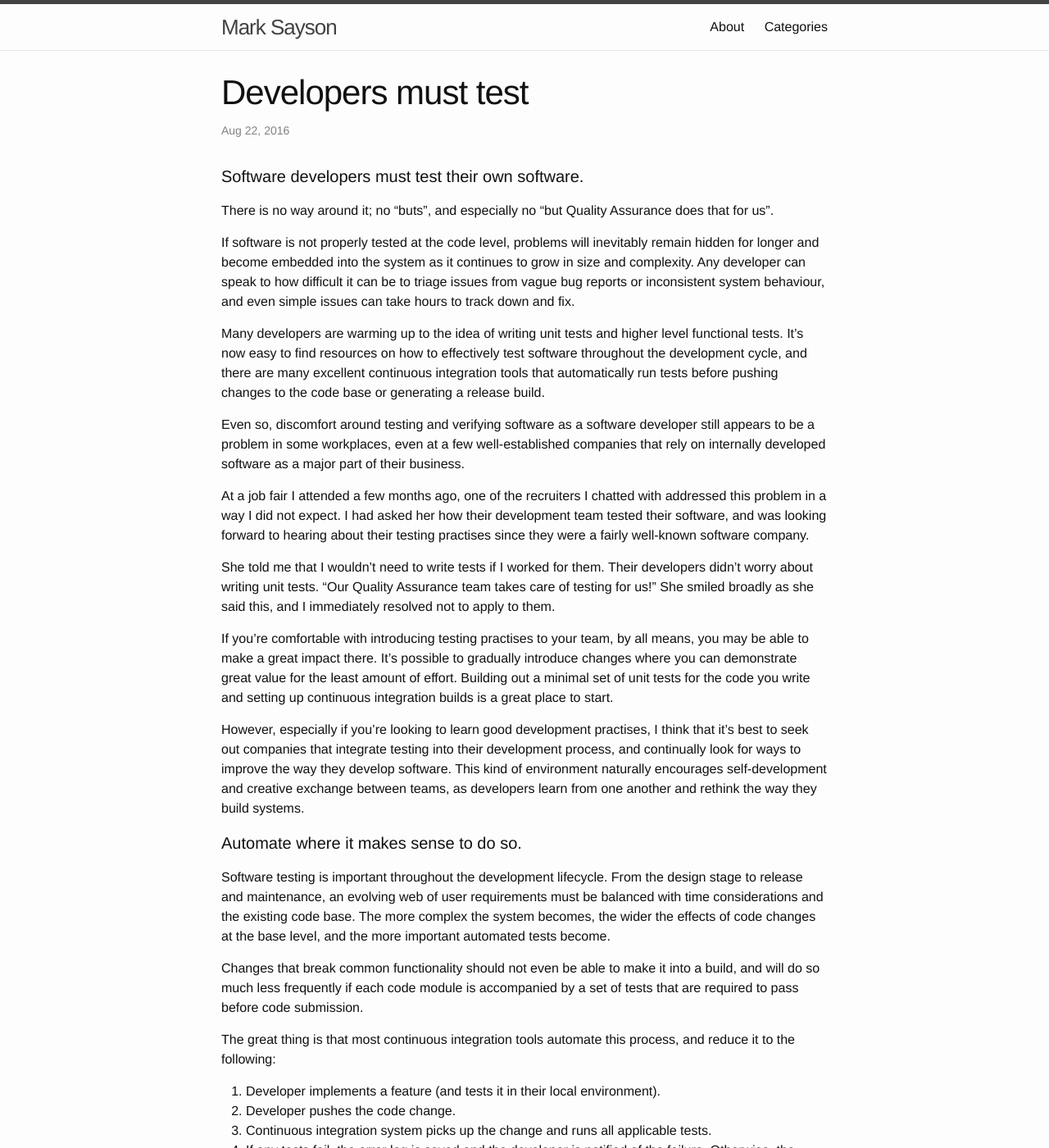
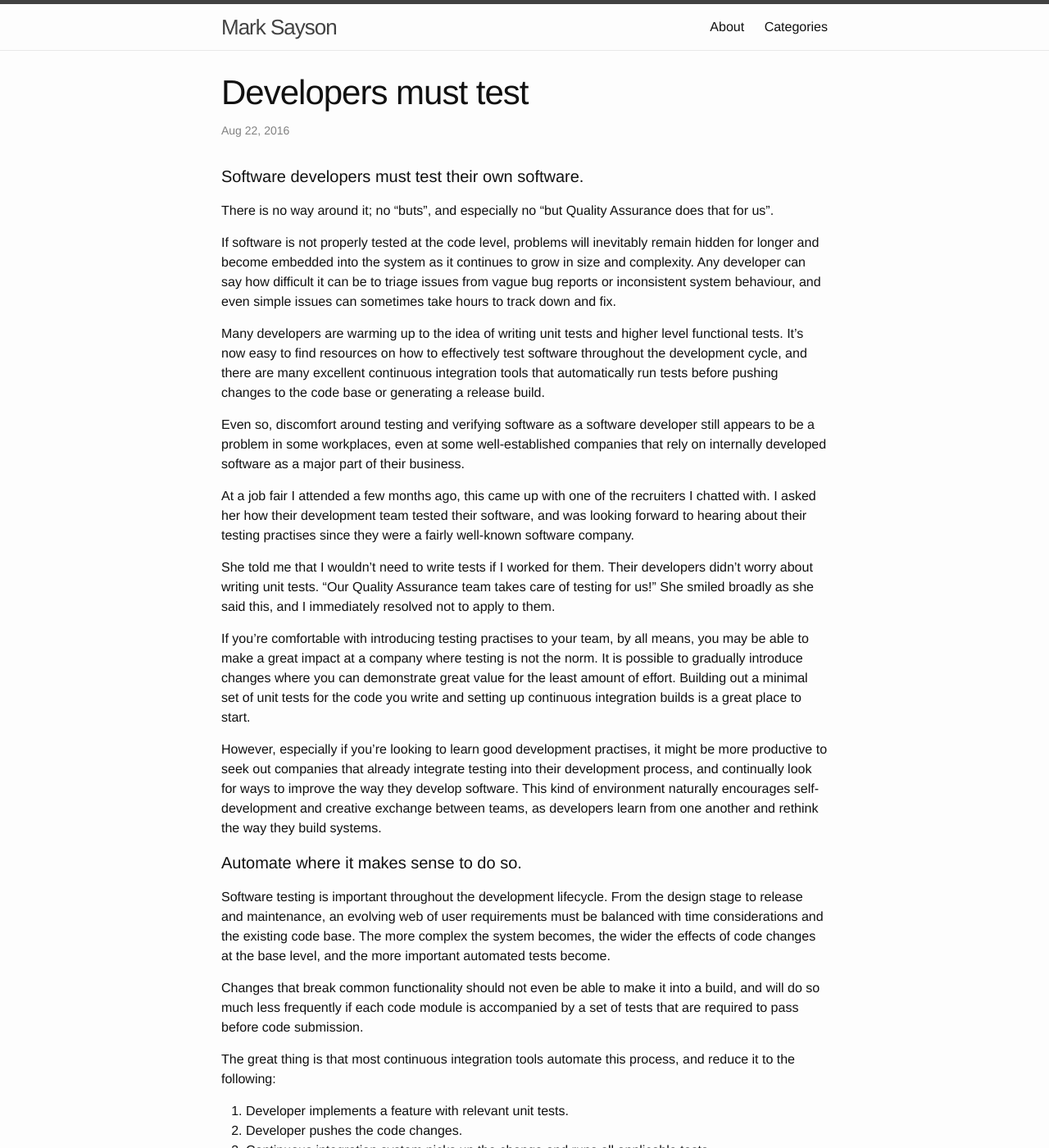
Before and after one commit to msayson/msayson.github.io, a Jekyll site: the page built from _posts/2016-08-21-developers-must-test.markdown, in a window 1280 px wide and 1400 px high. Shown: the whole window at 82% size. Built offline with Jekyll 4.4.1, drawn with Linux system fonts in a browser that asks for light colours; some of the changed text lies outside the part shown.

Commit message:
Editing and minor content updates to Developers Must Test blog post

```diff
--- a/_posts/2016-08-21-developers-must-test.markdown
+++ b/_posts/2016-08-21-developers-must-test.markdown
@@ -9,19 +9,19 @@ categories: testing
 
 There is no way around it; no "buts", and especially no "but Quality Assurance does that for us".
 
-If software is not properly tested at the code level, problems will inevitably remain hidden for longer and become embedded into the system as it continues to grow in size and complexity.  Any developer can speak to how difficult it can be to triage issues from vague bug reports or inconsistent system behaviour, and even simple issues can take hours to track down and fix.
+If software is not properly tested at the code level, problems will inevitably remain hidden for longer and become embedded into the system as it continues to grow in size and complexity.  Any developer can say how difficult it can be to triage issues from vague bug reports or inconsistent system behaviour, and even simple issues can sometimes take hours to track down and fix.
 
 Many developers are warming up to the idea of writing unit tests and higher level functional tests.  It's now easy to find resources on how to effectively test software throughout the development cycle, and there are many excellent continuous integration tools that automatically run tests before pushing changes to the code base or generating a release build.
 
-Even so, discomfort around testing and verifying software as a software developer still appears to be a problem in some workplaces, even at a few well-established companies that rely on internally developed software as a major part of their business.
+Even so, discomfort around testing and verifying software as a software developer still appears to be a problem in some workplaces, even at some well-established companies that rely on internally developed software as a major part of their business.
 
-At a job fair I attended a few months ago, one of the recruiters I chatted with addressed this problem in a way I did not expect.  I had asked her how their development team tested their software, and was looking forward to hearing about their testing practises since they were a fairly well-known software company.
+At a job fair I attended a few months ago, this came up with one of the recruiters I chatted with.  I asked her how their development team tested their software, and was looking forward to hearing about their testing practises since they were a fairly well-known software company.
 
 She told me that I wouldn't need to write tests if I worked for them.  Their developers didn't worry about writing unit tests.  "Our Quality Assurance team takes care of testing for us!"  She smiled broadly as she said this, and I immediately resolved not to apply to them.
 
-If you're comfortable with introducing testing practises to your team, by all means, you may be able to make a great impact there.  It's possible to gradually introduce changes where you can demonstrate great value for the least amount of effort.  Building out a minimal set of unit tests for the code you write and setting up continuous integration builds is a great place to start.
+If you're comfortable with introducing testing practises to your team, by all means, you may be able to make a great impact at a company where testing is not the norm.  It is possible to gradually introduce changes where you can demonstrate great value for the least amount of effort.  Building out a minimal set of unit tests for the code you write and setting up continuous integration builds is a great place to start.
 
-However, especially if you're looking to learn good development practises, I think that it's best to seek out companies that integrate testing into their development process, and continually look for ways to improve the way they develop software.  This kind of environment naturally encourages self-development and creative exchange between teams, as developers learn from one another and rethink the way they build systems.
+However, especially if you're looking to learn good development practises, it might be more productive to seek out companies that already integrate testing into their development process, and continually look for ways to improve the way they develop software.  This kind of environment naturally encourages self-development and creative exchange between teams, as developers learn from one another and rethink the way they build systems.
 
 #### Automate where it makes sense to do so.
 
@@ -31,8 +31,8 @@ Changes that break common functionality should not even be able to make it into
 
 The great thing is that most continuous integration tools automate this process, and reduce it to the following:
 
-1. Developer implements a feature (and tests it in their local environment).
-2. Developer pushes the code change.
+1. Developer implements a feature with relevant unit tests.
+2. Developer pushes the code changes.
 3. Continuous integration system picks up the change and runs all applicable tests.
 4. If any tests fail, the error log is saved and the developer is notified of the failure.  Otherwise, the change is integrated into the code base.
 
@@ -40,6 +40,6 @@ Whenever you implement a new feature or fix a bug, write a few simple tests to c
 
 Now, if anything breaks functionality that your tests verify, you'll know before they get into the code base.
 
+If you already have a large untested code base, writing tests for everything might not be immediately realistic.  Instead, you can write tests for areas that you work on, and gradually refactor code you touch to make the code base a better place, one step at a time.
+
 Let's start writing tests!
-
-Note: If you already have a large untested code base, writing tests for everything may not be immediately viable.  However, you can write tests for areas that you change, and gradually refactor code you touch to make the code base a bit better, one step at a time.
```
